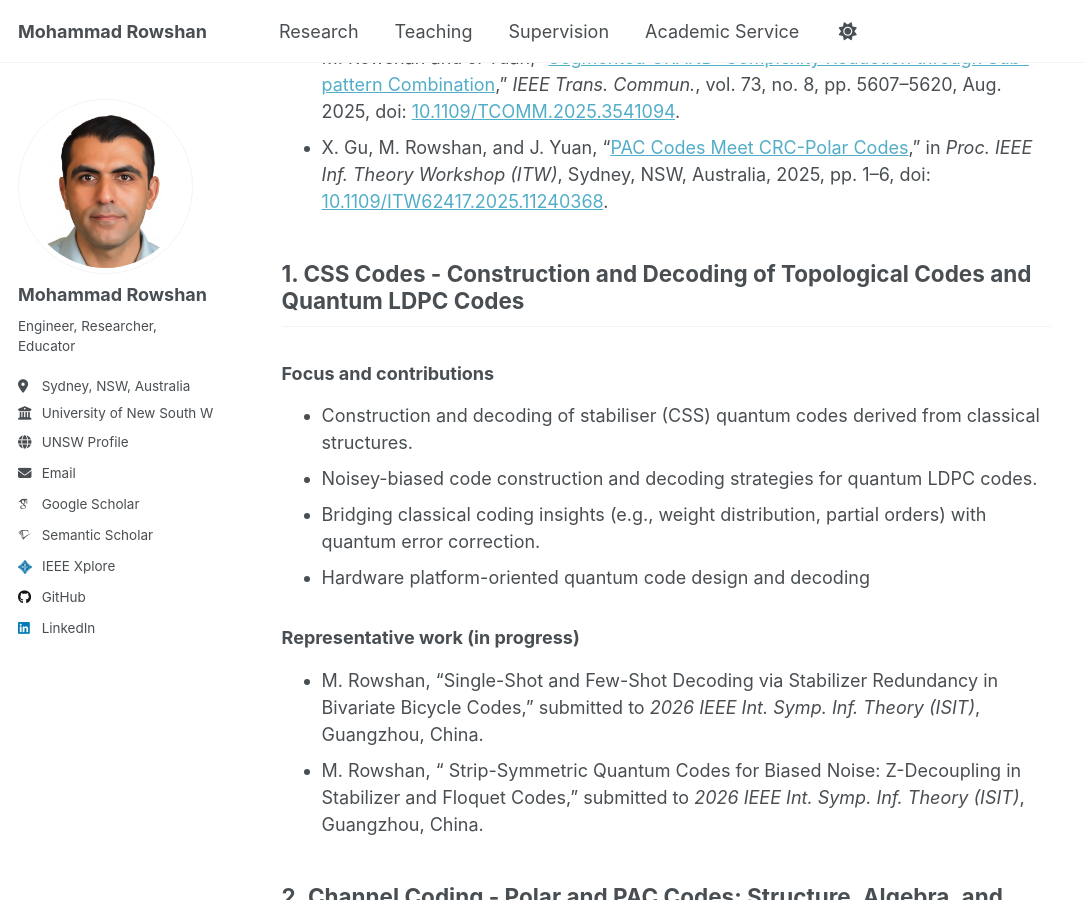
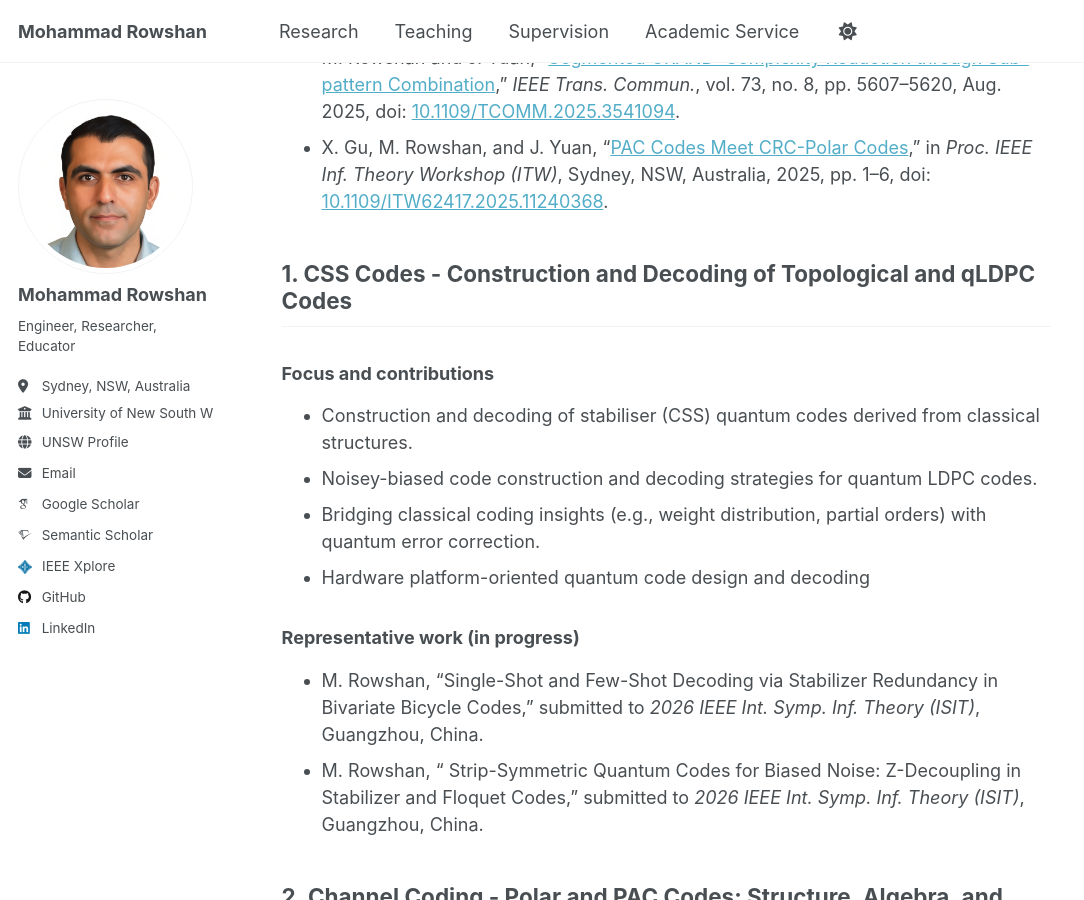
Before and after one commit to mohammad-rowshan/mohammad-rowshan.github.io, a Jekyll site: the page built from _pages/research.md, in a window 1280 px wide and 900 px high, scrolled down 640 px. Shown: the whole window, without its empty margins (0-1084 px from the left). Built offline with Jekyll 4.4.1, drawn with Linux system fonts in a browser that asks for light colours; some web fonts are replaced; a script that is not in the unit is left out; comment, search, counter and statistics services are not loaded.

Commit message:
Update research.md

```diff
--- a/_pages/research.md
+++ b/_pages/research.md
@@ -24,7 +24,7 @@ For a complete list, please visit my [Google Scholar](https://scholar.google.com
 
 
 
-## 1. CSS Codes - Construction and Decoding of Topological Codes and Quantum LDPC Codes
+## 1. CSS Codes - Construction and Decoding of Topological and qLDPC Codes
 
 ### Focus and contributions
 
```
